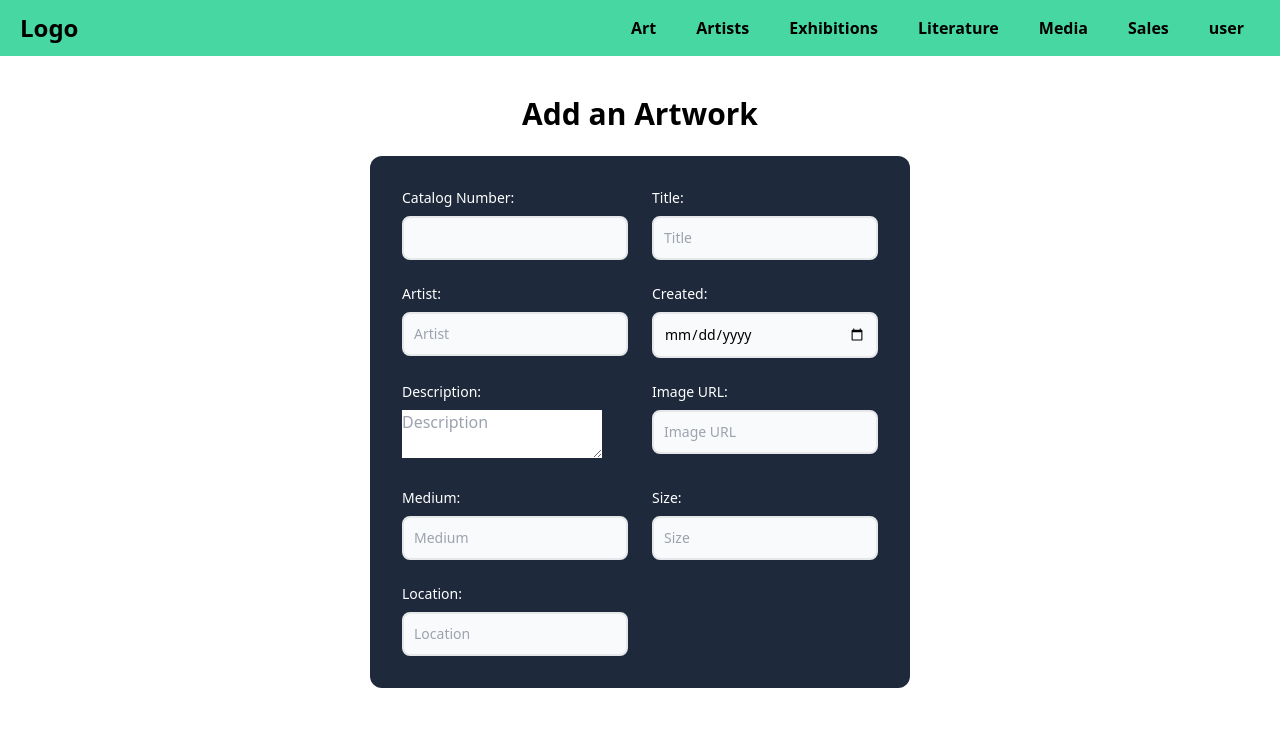
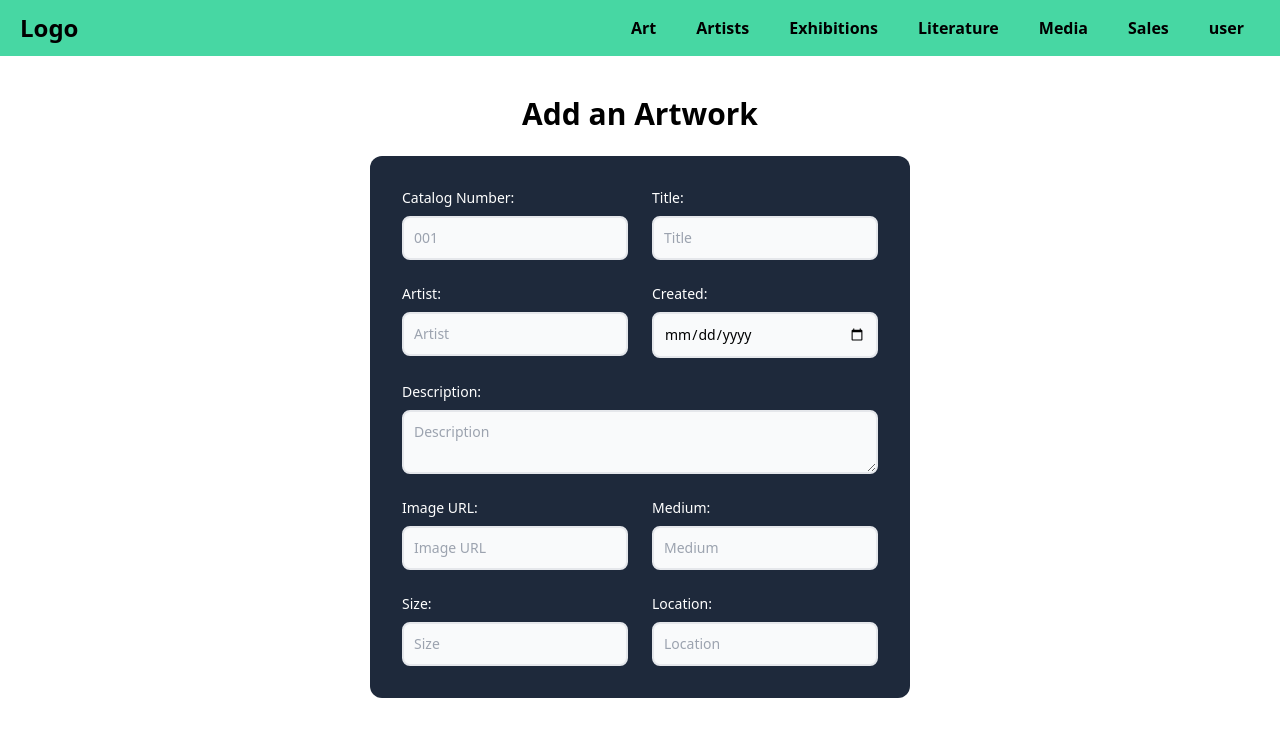
Before and after one commit to WebWarriors-UNF-CIS/rhams-old, a Next.js app: page /art/create in a window 1280 px wide. Shown: the top 736 px of the page. Built offline with nearby package versions, Linux system fonts and the light colour scheme.

Commit message:
changed description box css

```diff
--- a/src/app/art/create/page.tsx
+++ b/src/app/art/create/page.tsx
@@ -11,7 +11,7 @@ return (
         <input
           type="text"
           id="catalogNum"
-          className='w-1/12'
+          placeholder='001'
         />
       </div>
       <div className='input'>
@@ -37,11 +37,14 @@ return (
           id="created"
         />
       </div>
-      <div className='input'>
+      <div className='input col-span-2'>
         <label htmlFor="description">Description:</label>
         <textarea
           id="description"
           placeholder='Description'
+          className="bg-gray-50 border-2 text-sm rounded-lg focus:outline-none
+          focus:ring-black focus:border-emerald-500 block w-full p-2.5
+          dark:bg-gray-700 dark:border-gray-600 dark:text-white"
         />
       </div>
       <div className='input'>
```
